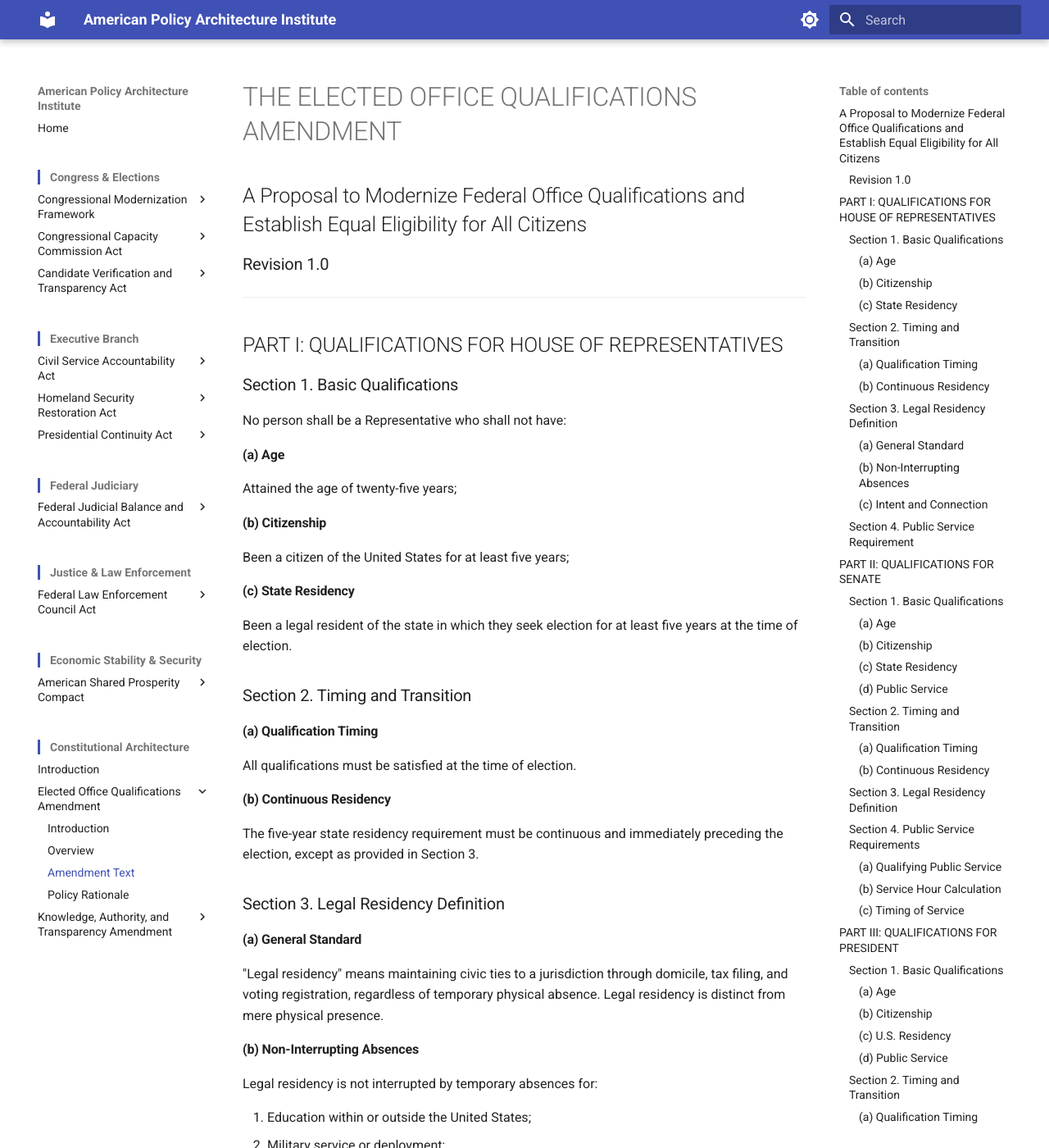
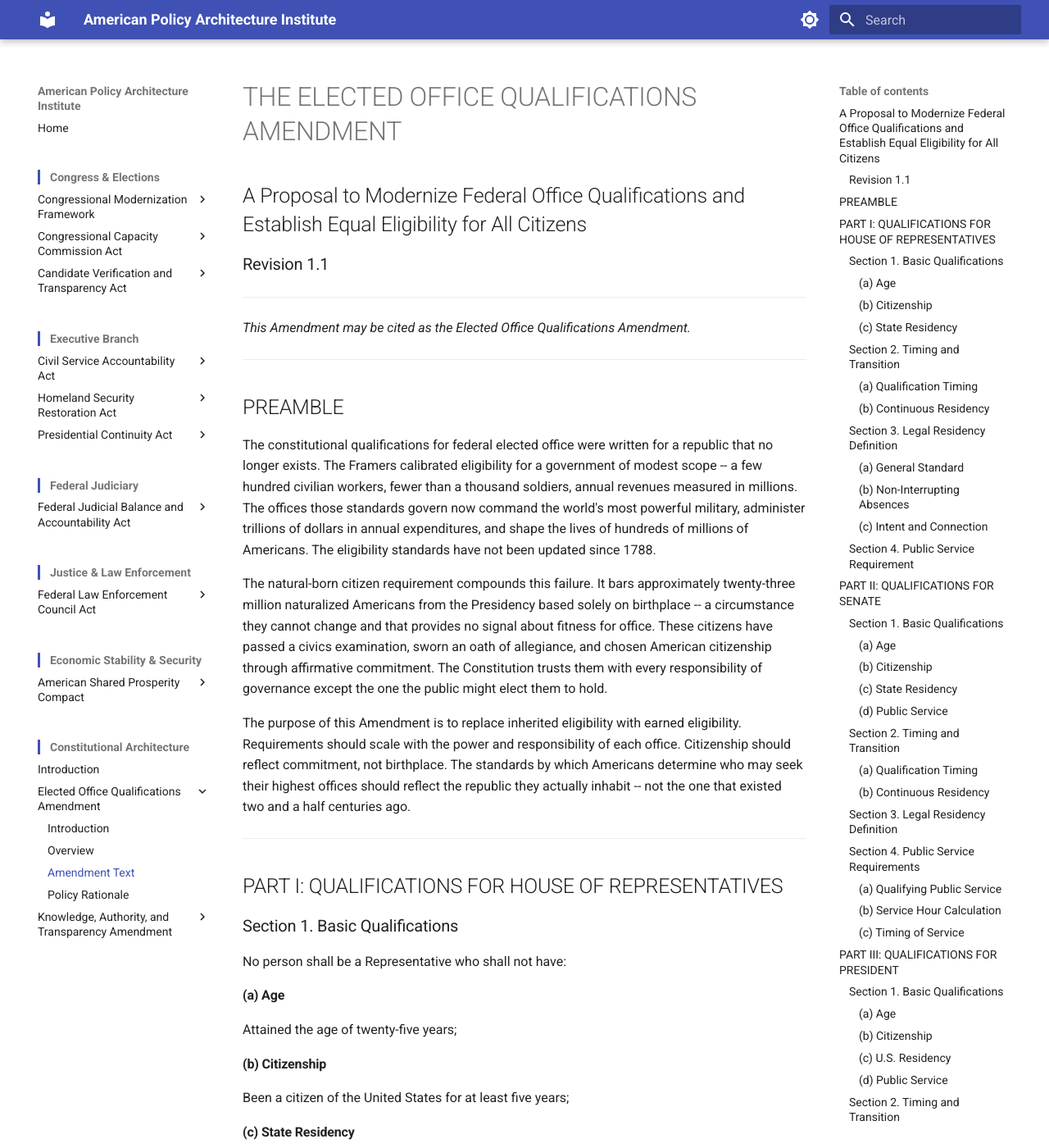
Before and after one commit to albertintech/apai, an MkDocs documentation site: the page built from docs/amendments/eoqa/amendment-text.md, in a window 1280 px wide and 1400 px high. Shown: the whole window at 82% size. Built offline with MkDocs 1.6.1 and Material for MkDocs 9.7.7, drawn with Linux system fonts in a browser that asks for light colours.

Commit message:
Update amendment-text.md

```diff
--- a/docs/amendments/eoqa/amendment-text.md
+++ b/docs/amendments/eoqa/amendment-text.md
@@ -2,7 +2,21 @@
 
 ## A Proposal to Modernize Federal Office Qualifications and Establish Equal Eligibility for All Citizens
 
-### Revision 1.0
+### Revision 1.1
+
+---
+
+*This Amendment may be cited as the Elected Office Qualifications Amendment.*
+
+---
+
+## PREAMBLE
+
+The constitutional qualifications for federal elected office were written for a republic that no longer exists. The Framers calibrated eligibility for a government of modest scope -- a few hundred civilian workers, fewer than a thousand soldiers, annual revenues measured in millions. The offices those standards govern now command the world's most powerful military, administer trillions of dollars in annual expenditures, and shape the lives of hundreds of millions of Americans. The eligibility standards have not been updated since 1788.
+
+The natural-born citizen requirement compounds this failure. It bars approximately twenty-three million naturalized Americans from the Presidency based solely on birthplace -- a circumstance they cannot change and that provides no signal about fitness for office. These citizens have passed a civics examination, sworn an oath of allegiance, and chosen American citizenship through affirmative commitment. The Constitution trusts them with every responsibility of governance except the one the public might elect them to hold.
+
+The purpose of this Amendment is to replace inherited eligibility with earned eligibility. Requirements should scale with the power and responsibility of each office. Citizenship should reflect commitment, not birthplace. The standards by which Americans determine who may seek their highest offices should reflect the republic they actually inhabit -- not the one that existed two and a half centuries ago.
 
 ---
 
@@ -250,7 +264,12 @@ Congress shall have power to enforce this Amendment by appropriate legislation.
 <!--
 ## Revision History
 
-**Revision 1.0** (Current)
+**Revision 1.1** (Current)
+- Added standalone short title citation line per APAI Document Production Standards Rev 2.6
+- Added Preamble per APAI Document Production Standards Rev 2.6
+- No substantive changes to constitutional provisions
+
+**Revision 1.0**
 - Initial publication
 - Policy extracted from FOCCUS Rev 5.1 (Parts I-III, Part V) with all examination provisions removed
 - Added Part IV: Presidential Succession Eligibility (bypass provision for unqualified persons in the succession line)
```
